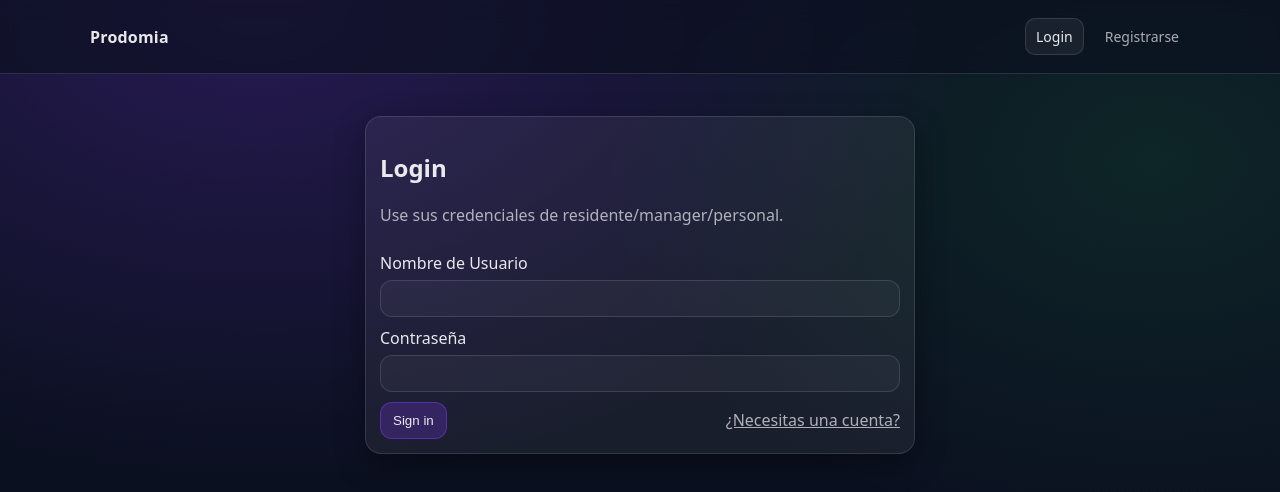
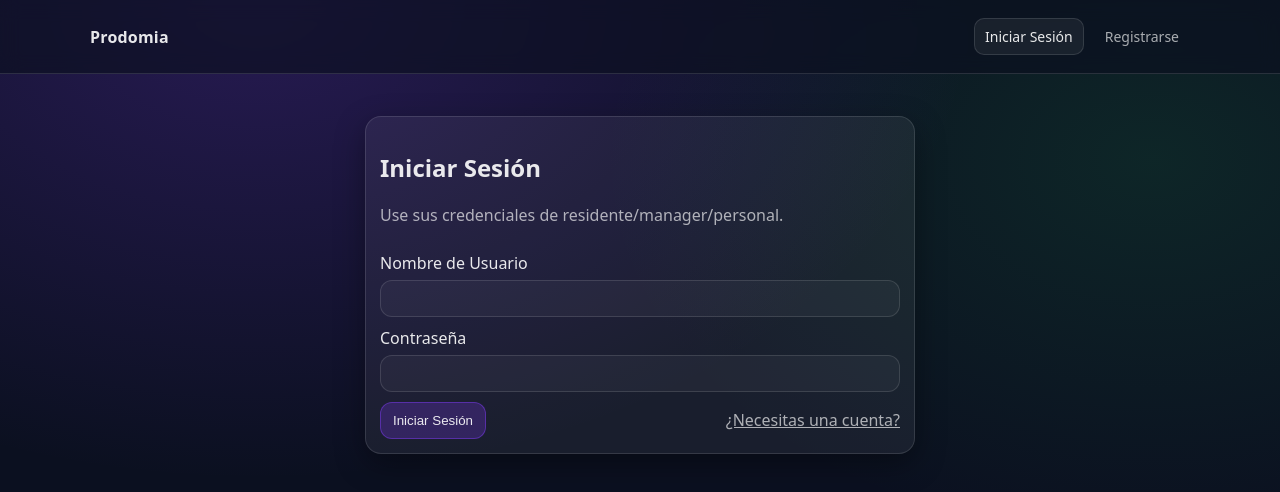
Before and after one commit to qosme/Prodomia, a React app in the folder frontend/: page /login in a window 1280 px wide. Shown: the top 492 px of the page. Built offline with nearby package versions, Linux system fonts and the light colour scheme; no server answers; the HTML template or start-up script is replaced by a standard one.

Commit message:
Cambios login

```diff
--- a/frontend/src/App.jsx
+++ b/frontend/src/App.jsx
@@ -69,7 +69,7 @@ function AppNav() {
           ) : (
             <>
               <NavLink className={({ isActive }) => `tab ${isActive ? 'active' : ''}`} to="/login">
-                Login
+                Iniciar Sesión
               </NavLink>
               <NavLink className={({ isActive }) => `tab ${isActive ? 'active' : ''}`} to="/register">
                 Registrarse
--- a/frontend/src/pages/LoginPage.jsx
+++ b/frontend/src/pages/LoginPage.jsx
@@ -27,7 +27,7 @@ export default function LoginPage() {
   return (
     <div className="container">
       <div className="card" style={{ maxWidth: 520, margin: '24px auto' }}>
-        <h2>Login</h2>
+        <h2>Iniciar Sesión</h2>
         <p className="muted">Use sus credenciales de residente/manager/personal.</p>
         <div style={{ height: 10 }} />
         <form onSubmit={onSubmit}>
@@ -46,7 +46,7 @@ export default function LoginPage() {
           {error && <div className="error">{error}</div>}
           <div className="row" style={{ justifyContent: 'space-between', marginTop: 10 }}>
             <button className="btn primary" disabled={busy}>
-              {busy ? 'Signing in…' : 'Sign in'}
+              {busy ? 'Iniciando Sesión…' : 'Iniciar Sesión'}
             </button>
             <Link className="muted" to="/register">
               ¿Necesitas una cuenta?
```
